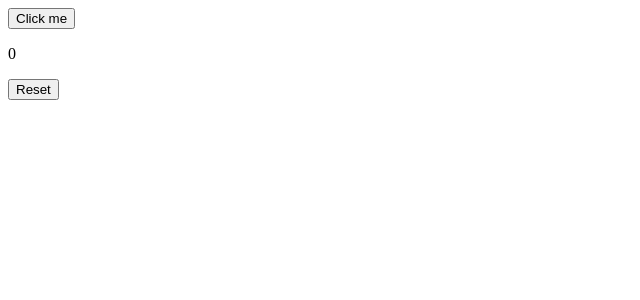
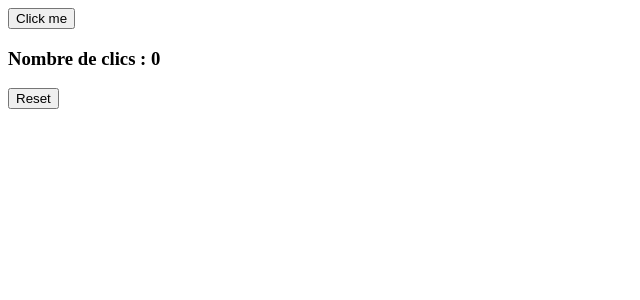
Before and after one commit to YnovTls/angular_course, an Angular app: page / in a window 1280 px wide. Shown: the top 300 px of the page, without its empty margins (0-640 px from the left). Built offline with nearby package versions, Linux system fonts and the light colour scheme.

Commit message:
Add Content Projection

```diff
--- a/src/app/app.component.html
+++ b/src/app/app.component.html
@@ -1,3 +1,5 @@
 <button (click)="click()">Click me</button>
 
-<app-child [clicksAmount]="amount" (reset)="reset($event)"></app-child>
+<app-child [clicksAmount]="amount" (reset)="reset($event)">
+  <span title>Nombre de clics : </span>
+</app-child>
--- a/src/app/child/child.component.html
+++ b/src/app/child/child.component.html
@@ -1,3 +1,6 @@
-<p>{{ clicksAmount }}</p>
+<h3>
+  <ng-content select="[title]"></ng-content>
+  <span>{{ clicksAmount }}</span>
+</h3>
 
 <button (click)="resetAmount()">Reset</button>
```
